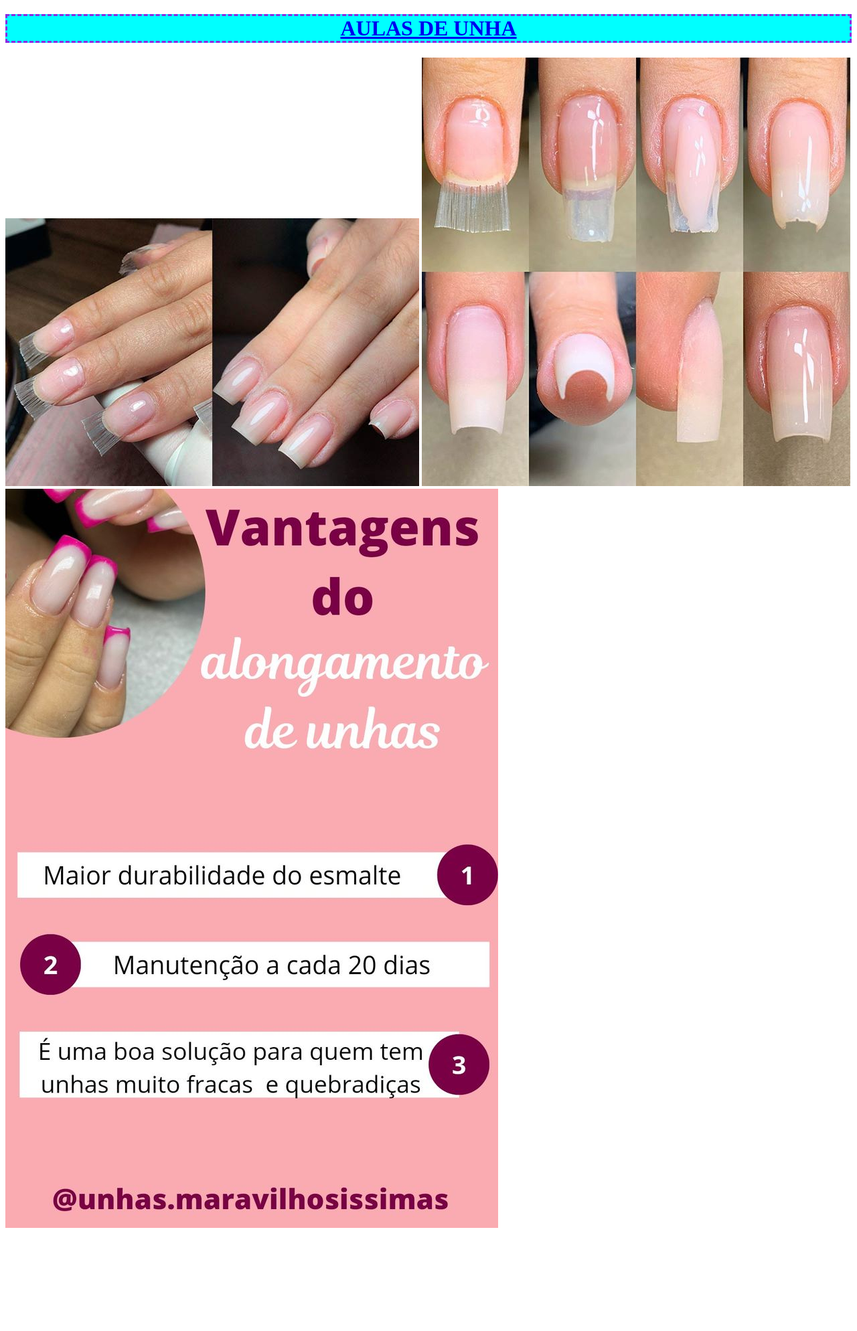
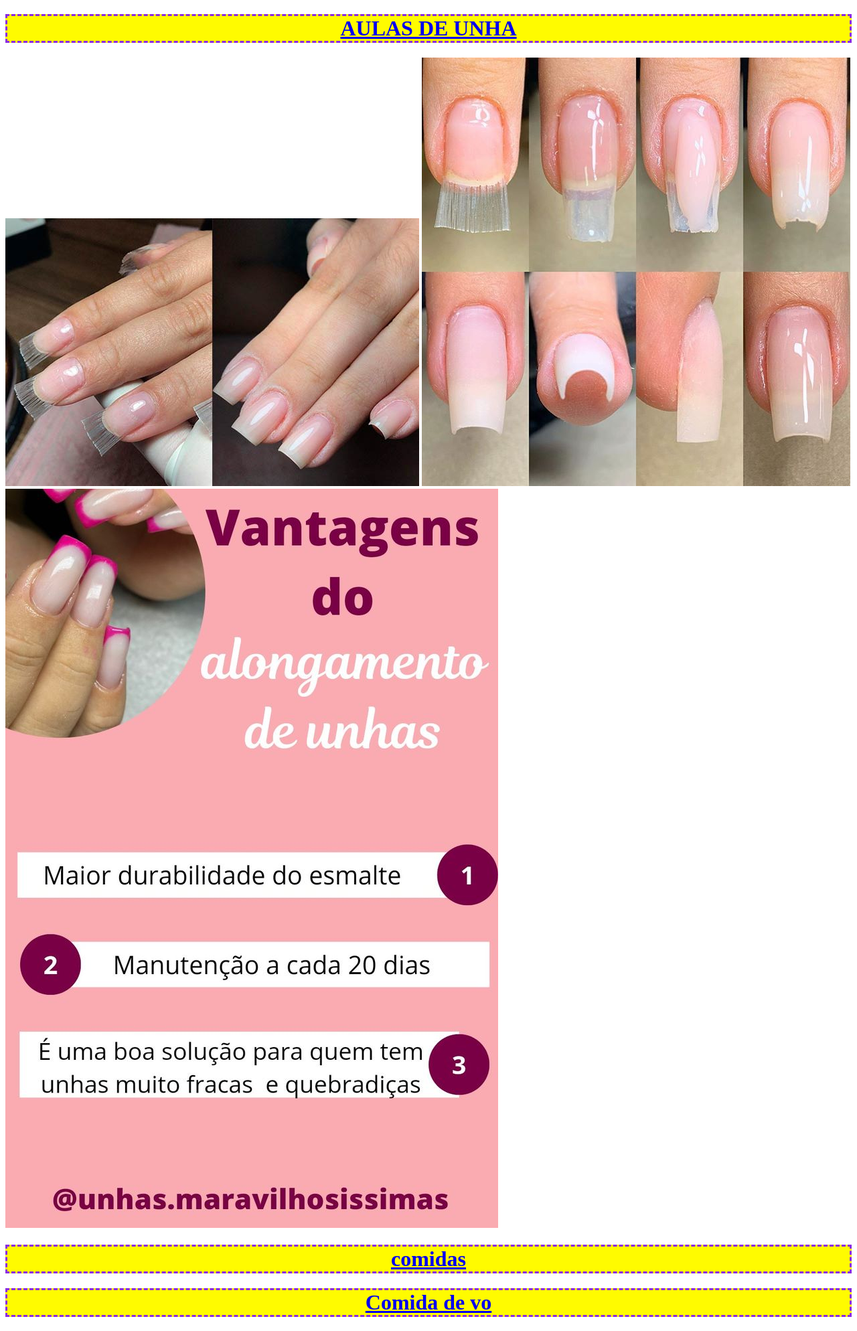
Before and after one commit to guislotti01/ancora, a plain HTML site: page index.html in a window 1280 px wide. Shown: the whole page at 67% size. Before the commit the page ends 1846 px from the top, so only its background shows below. Drawn offline with Linux system fonts and the light colour scheme.

Commit message:
Add files via upload

```diff
--- a/index.html
+++ b/index.html
@@ -7,9 +7,11 @@
     <title>TRABALHO ANCORA</title>
 </head>
 <body>
-    <h1><a href="file:///tmp/guest-k1yf4n/%C3%81rea%20de%20Trabalho/yas%20lara/index2.html">AULAS DE UNHA</h1></a>
+    <h1><a href="file:///home/escola/%C3%81rea%20de%20Trabalho/ancora-main/index2.html">AULAS DE UNHA</h1></a>
     <img src="1713-studio-azevedo-londrina-fibra-de-vidro-3.jpg" alt="passo a passo">
     <img src="0fac2ab3b10ba022e4f2675b2a292348.jpg" alt="passo unhas">
     <img src="6cf531960b312296298db07e54b8b3ca.jpg" alt="unhas">
+    <h1><a href="file:///home/escola/%C3%81rea%20de%20Trabalho/ancora-main/index4.html">comidas</h1></a>
+    <h1><a href="file:///home/escola/%C3%81rea%20de%20Trabalho/ancora-main/index4.html">Comida de vo</h1></a>
 </body>
 </html>
--- a/style.css
+++ b/style.css
@@ -2,5 +2,5 @@ h1 {text-align: center;
     border-color: blueviolet;
     border-style: dashed;
     border-width: px;
-    background-color: aqua;
+    background-color: rgb(255, 251, 0);
 }
```
Also changed, not shown: index2.html (+1 -0 lines), index3.html (+3 -1 lines), index4.html (+7 -1 lines), 1010.jpg (added), cardapio-restaurante-SAIPOS-sistema-para-restaurantes-3_uid_67a3a61271162.png (added), fotos.jpg (added), restaurant.webp (added).
